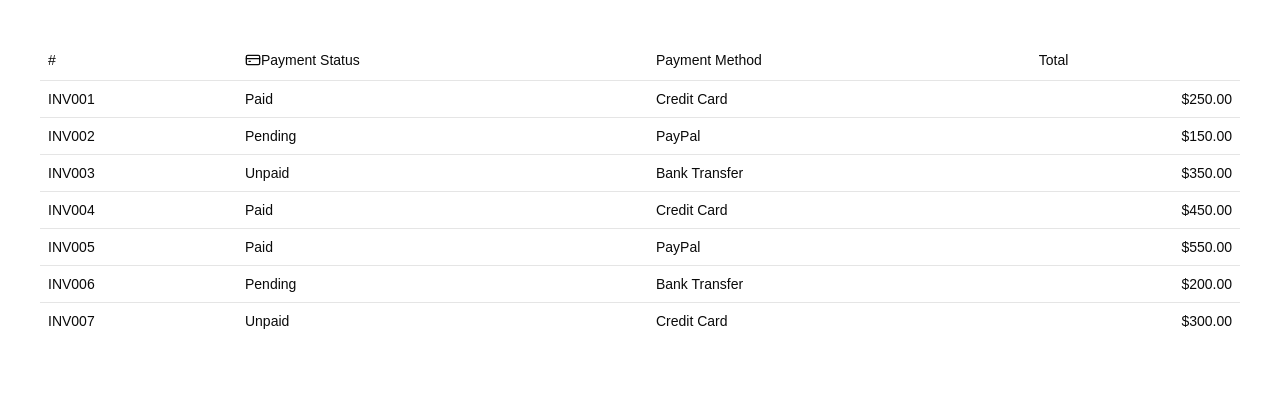
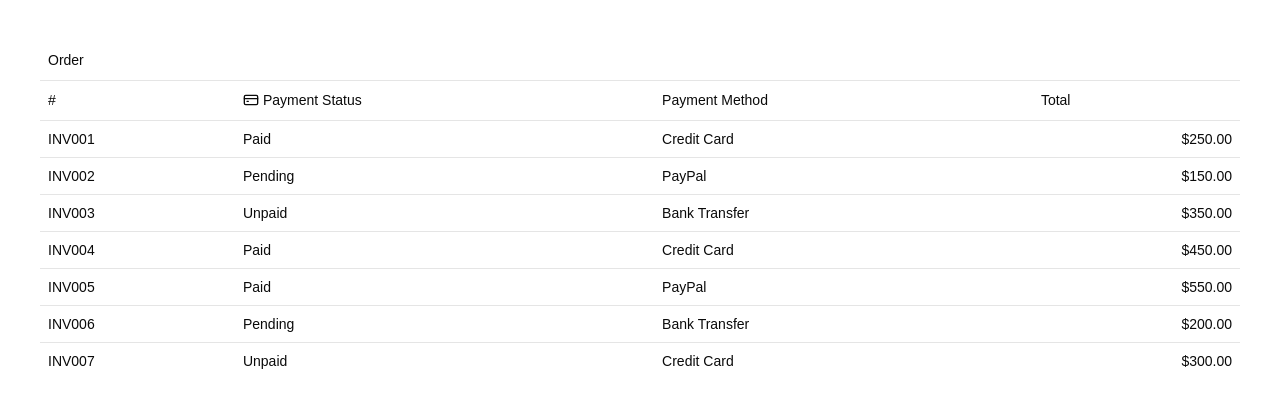
Before and after one commit to vinicius-mendes07/Data-Table, a React (Vite) app: page / in a window 1280 px wide. Shown: the top 408 px of the page. Built offline with nearby package versions, Linux system fonts and the light colour scheme.

Commit message:
feat: render subheaders

```diff
--- a/src/components/InvoicesTable/index.tsx
+++ b/src/components/InvoicesTable/index.tsx
@@ -19,13 +19,18 @@ export function InvoicesTable() {
     data: invoices,
     columns: [
       {
-        accessorKey: 'invoice',
-        header: '#',
+        header: 'Order',
+        columns: [
+          {
+            accessorKey: 'invoice',
+            header: '#',
+          },
+        ],
       },
       {
         accessorKey: 'paymentStatus',
         header: () => (
-          <div className="flex items-center">
+          <div className="flex items-center gap-1">
             <CreditCard className="size-4" />
             Payment Status
           </div>
@@ -43,19 +48,18 @@ export function InvoicesTable() {
     getCoreRowModel: getCoreRowModel(),
   });
 
-  console.log(table);
-  console.log(table.getHeaderGroups());
   return (
     <Table>
       <TableHeader>
         {table.getHeaderGroups().map((headerGroup) => (
           <TableRow key={headerGroup.id}>
             {headerGroup.headers.map((header) => (
-              <TableHead key={header.id}>
-                {flexRender(
-                  header.column.columnDef.header,
-                  header.getContext(),
-                )}
+              <TableHead key={header.id} colSpan={header.colSpan}>
+                {!header.isPlaceholder &&
+                  flexRender(
+                    header.column.columnDef.header,
+                    header.getContext(),
+                  )}
               </TableHead>
             ))}
           </TableRow>
```
